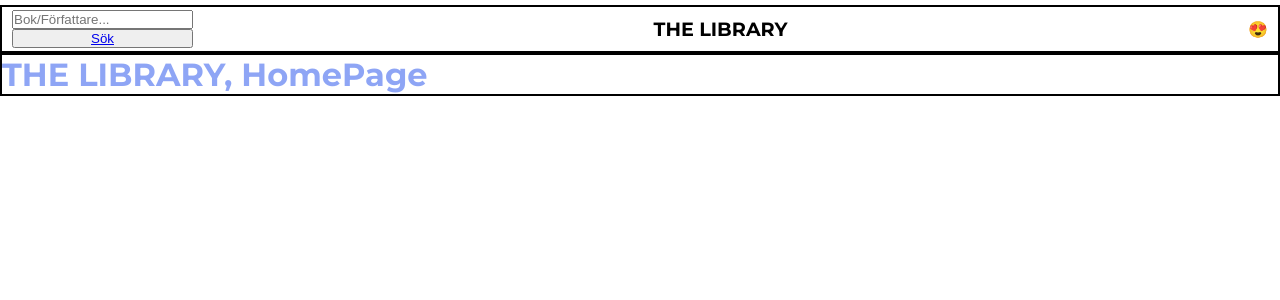
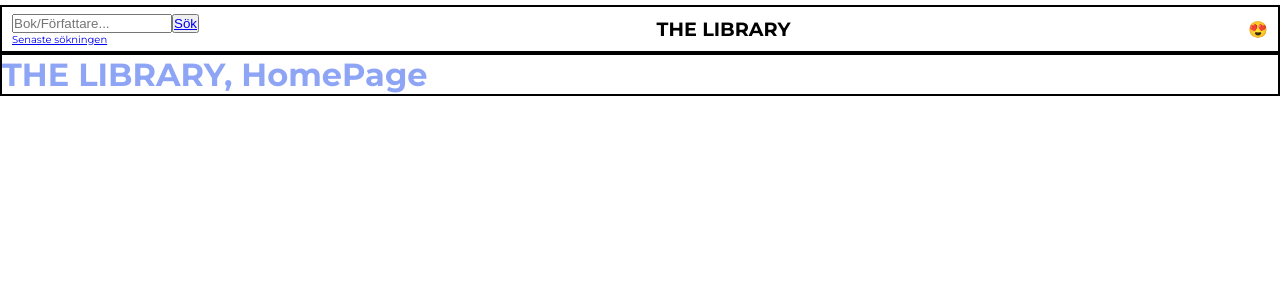
Before and after one commit to naathaliie/Slutprojekt-JS-ramverk-F23, a React (Vite) app: page / in a window 1280 px wide. Shown: the top 300 px of the page. Built offline with nearby package versions, Linux system fonts and the light colour scheme.

Commit message:
see last search

```diff
--- a/src/components/SearchBar/SearchBar.tsx
+++ b/src/components/SearchBar/SearchBar.tsx
@@ -3,7 +3,7 @@ import axios from "axios";
 import { fetchedData } from "../../types/types";
 import { useContext, useEffect, useRef, useState } from "react";
 import { SearchContext } from "../../context/SearchContext/SearchContext";
-import { NavLink } from "react-router-dom";
+import { Link, NavLink } from "react-router-dom";
 
 const bookAPI = "https://openlibrary.org/search.json?title=";
 const authorAPI = "https://openlibrary.org/search/authors.json?q=";
@@ -74,6 +74,7 @@ const SearchBar = () => {
 
   return (
     <div className="SearchBar">
+      <div className="new-search-box">
         <input
           type="text"
           value={inputTerm}
@@ -87,6 +88,12 @@ const SearchBar = () => {
           </NavLink>
         </button>
       </div>
+      <div className="last-search-box">
+        <Link key={"lastSearch"} to={"/searchPage"}>
+          Senaste sökningen
+        </Link>
+      </div>
+    </div>
   );
 };
 
```
Lines whose indentation alone changed are shown as unchanged.
